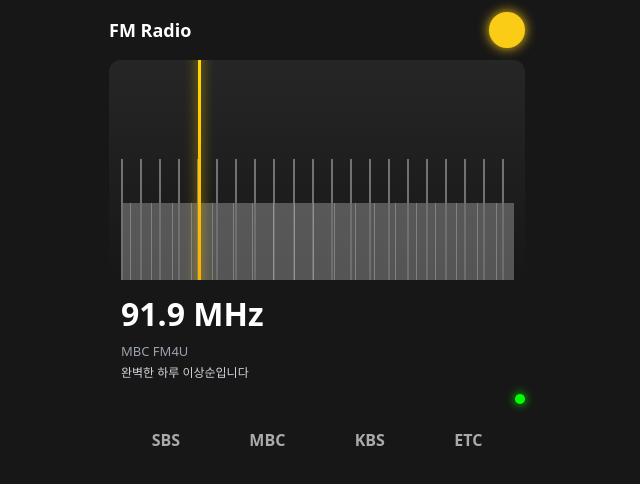
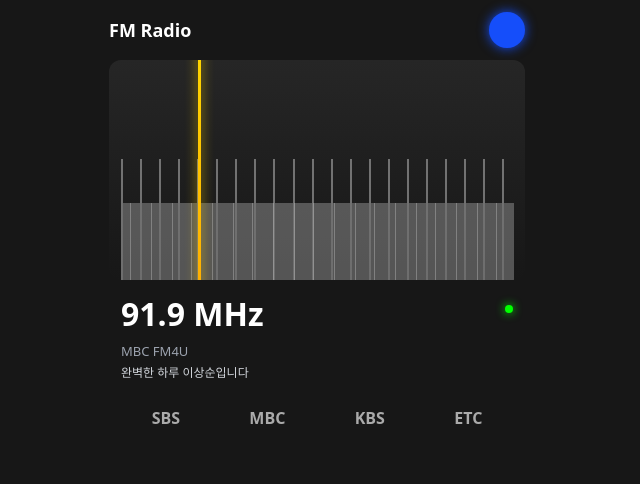
Before and after one commit to euijoo/kr_radio, a plain HTML site: page test1.html in a window 1280 px wide. Both pictures are taken after a click on the button 830 px from the left and 30 px from the top of the page. Shown: the whole page, without its empty margins (323-963 px from the left). Drawn offline with nearby package versions, Linux system fonts and the light colour scheme.

Commit message:
Update test1.html

```diff
--- a/test1.html
+++ b/test1.html
@@ -20,9 +20,10 @@
 #freqText{font-size:32px;font-weight:600}
 #stationText{font-size:13px;color:#9ca3af;margin-top:4px}
 #nowProgram{font-size:12px;color:#d1d5db;margin-top:2px}
-.stereo{width:10px;height:10px;border-radius:50%;background:#0f0;box-shadow:0 0 10px #0f0;opacity:0;transition:.3s}
+#stereoLamp{margin-bottom:10px;}
+.stereo{width:8px;height:8px;border-radius:50%;background:#0f0;box-shadow:0 0 10px #0f0;opacity:0;transition:.3s}
 .stereo.on{opacity:1}
-.power-on{background:#facc15!important;box-shadow:0 0 12px #facc15}
+.power-on{background:#154efa!important;box-shadow:0 0 12px #154efa}
 .tab{cursor:pointer;font-weight:600;color:#aaa;padding-bottom:4px}
 .tab.active{color:#fff;border-bottom:2px solid #facc15}
 #channelList{overflow:hidden;height:0;opacity:0;transform:translateY(-6px);transition:height .45s,opacity .3s,transform .45s}
@@ -55,14 +56,14 @@
   </div>
 
   <div id="dialInfo">
-    <div id="freqText"></div>
+  <div class="flex items-center justify-between">
+  <div id="freqText"></div>
+  <div id="stereoLamp" class="stereo"></div>
+</div>
     <div id="stationText"></div>
     <div id="nowProgram"></div>
   </div>
 
-  <div class="flex justify-end mt-3">
-    <div id="stereoLamp" class="stereo"></div>
-  </div>
 </div>
 
 <div id="tabs" class="flex justify-around px-6 mt-6"></div>
```
